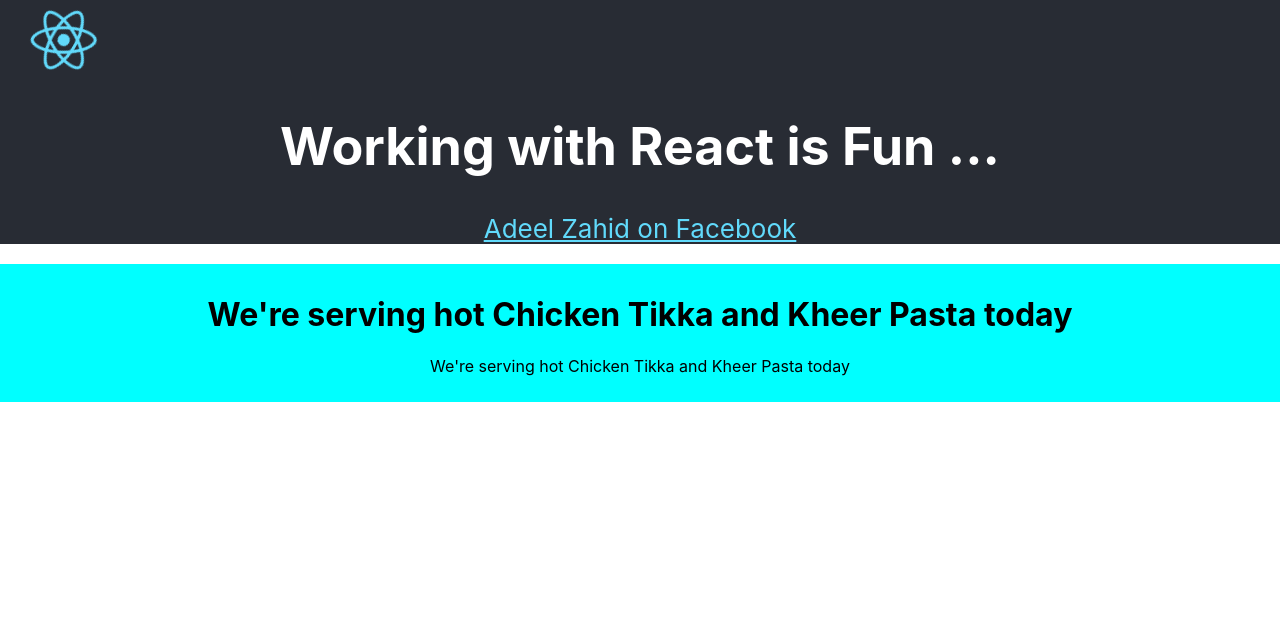
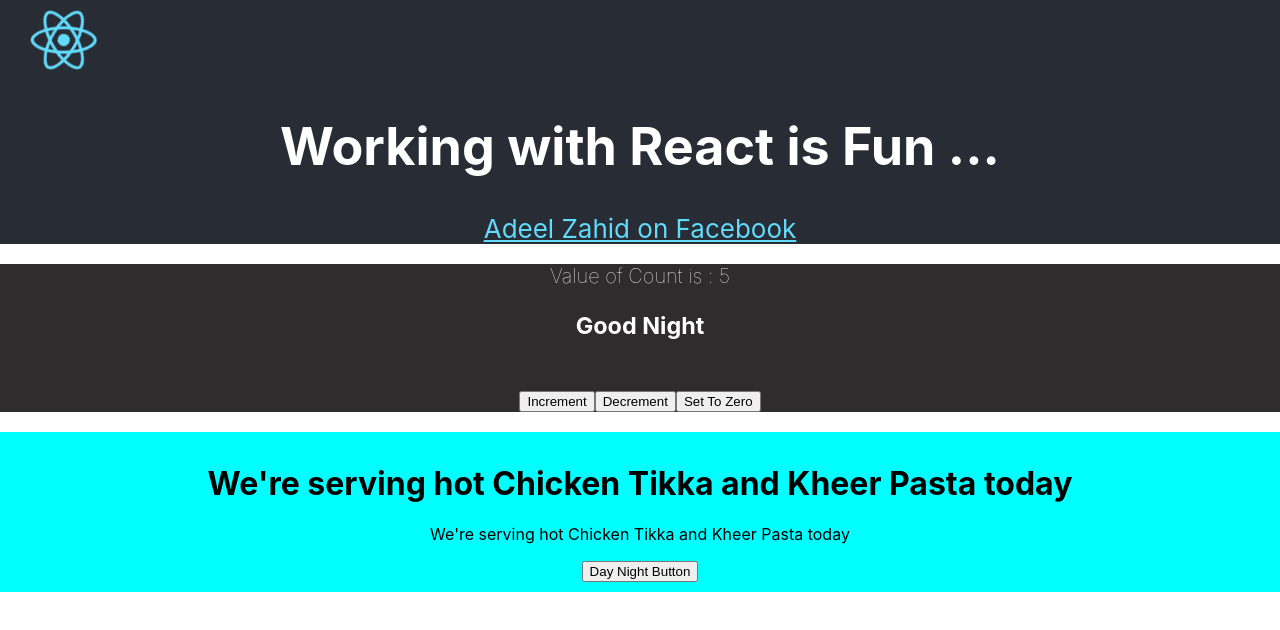
Before and after one commit to AdeelZahid/First-React-app-published-, a React (Create React App) app: page / in a window 1280 px wide. Shown: the top 630 px of the page. Built offline with nearby package versions, Linux system fonts and the light colour scheme.

Commit message:
changing some ...

```diff
--- a/src/App.css
+++ b/src/App.css
@@ -44,3 +44,17 @@ footer{
   margin-top: 20px;
 
 }
+.letCount{
+   width: 100%;
+   min-height: 50px;
+   background-color: rgb(46, 44, 44);
+   color: white;
+   margin-top: 20px;
+   font-weight: lighter;
+   font-size: 20px;
+}
+
+.dayNight{
+  background-color: white;
+  color: black;
+}
--- a/src/App.js
+++ b/src/App.js
@@ -1,9 +1,12 @@
-import React from 'react';
+import React, {useState} from 'react';
 import logo from './logo.svg';
 import './App.css';
-import Dinner from './dinner.js'
+import Dinner from './dinner.js';
+import Message from './Message.js';
 
 function App() {
+  let [Count, setCount] = useState(5);
+  let [isMorning, setMorning] = useState(false);
   return (
     <div className="App">
       <header className="App-header">
@@ -18,8 +21,36 @@ function App() {
          Adeel Zahid on Facebook
         </a>
       </header>
+
+    <div className={`letCount ${isMorning ? 'dayNight' : ''}`}>
+      <Message counter={Count}/>
+      <h3> Good {isMorning ? 'Morning' : 'Night'} </h3>
+      <br />
+      <button onClick ={
+        ()=> setCount(++Count)
+      }> Increment </button>
+      <button onClick={
+        ()=>{
+          setCount(--Count);
+        }      }>
+        Decrement
+      </button>
+      <button onClick={
+        ()=>{
+          setCount(Count = 0);
+        }      }>
+        Set To Zero
+      </button>
+    </div>
+
+
       <footer>
           <Dinner dishName="Chicken Tikka" sweetDish="Kheer Pasta"/>
+      <button onClick={
+        ()=>{
+          setMorning(!isMorning);
+        }
+      }>Day Night Button</button>
       </footer>
     </div>
   );
--- /dev/null
+++ b/src/Message.js
@@ -0,0 +1,8 @@
+import React, { useState } from 'react';
+
+
+export default function Message(props){
+    return(
+<p> Value of Count is : {props.counter} </p>
+    )
+}
```
